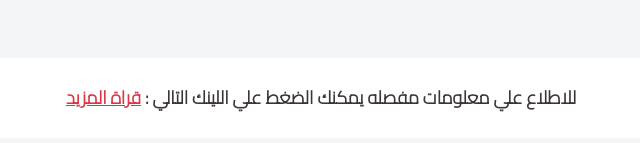
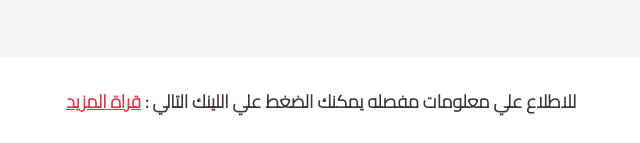
Before and after one commit to ayahMagdi/school, a plain HTML site: page index.html in a window 1280 px wide. Shown: the part 2474-2617 px from the top of the page, 319-959 px from the left. Drawn offline with Linux system fonts and the light colour scheme.

Commit message:
Add files via upload

```diff
--- a/css/style.css
+++ b/css/style.css
@@ -208,11 +208,13 @@ hr
 
 .footer
 {
-	height: 80px;
+	/*height: 80px;*/
 	background: #FFF;
 	text-align: center;
 	margin-top: 30px;
-	line-height: 80px
+	padding-top: 30px;
+	padding-bottom: 15px
+	/*line-height: 80px*/
 }
 .footer p
 {
```
